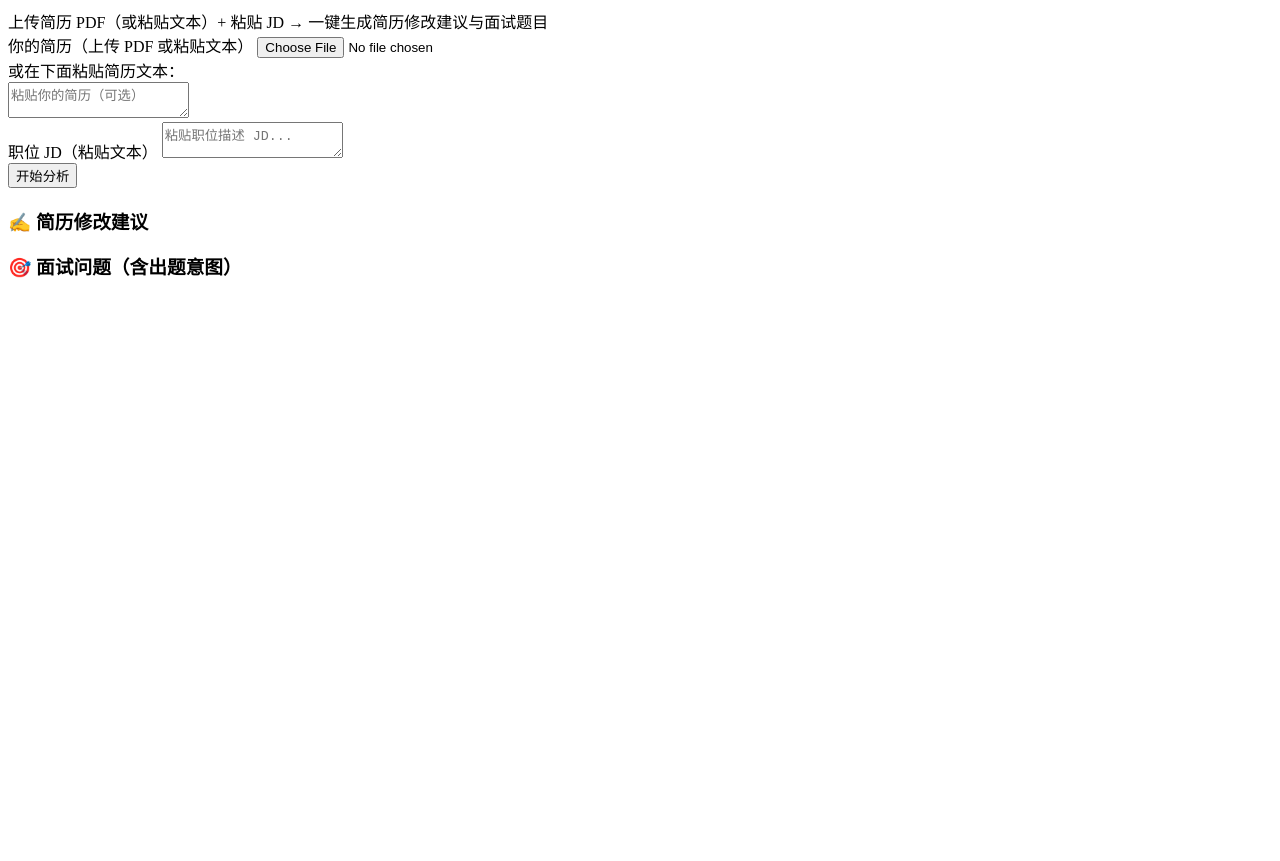
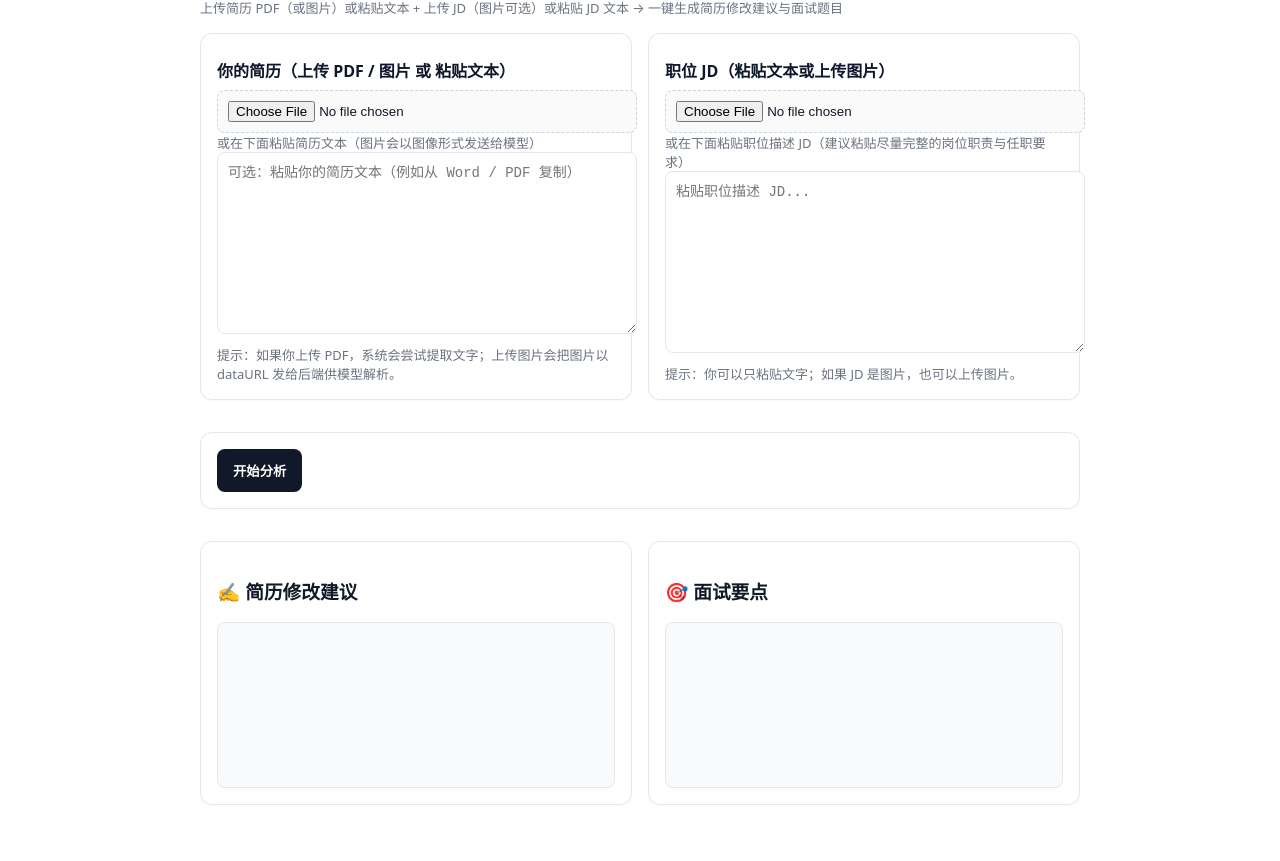
Before and after one commit to colleenchen525-coder/resume-jd-qwen, a website: page index.html in a window 1280 px wide. Shown: the part 80-941 px from the top of the page. Before the commit the page ends 800 px from the top, so only its background shows below. Drawn offline with Linux system fonts and the light colour scheme.

Commit message:
Update index.html

```diff
--- a/index.html
+++ b/index.html
@@ -3,33 +3,54 @@
 <head>
   <meta charset="UTF-8" />
   <meta name="viewport" content="width=device-width,initial-scale=1" />
-  <title>AI 简历 & JD 分析（Qwen）</title>
+  <title>AI 简历分析</title>
   <style>
-    /* 你的样式 */
+    body { font-family: system-ui, -apple-system, "Segoe UI", Roboto, Arial; max-width: 880px; margin: 40px auto; padding: 0 16px; color: #111827; }
+    h1 { font-size: 22px; margin-bottom: 6px; }
+    .card { border: 1px solid #e5e7eb; border-radius: 12px; padding: 16px; margin: 16px 0; background: #fff; box-shadow: 0 1px 2px rgba(16,24,40,0.03); }
+    .row { display: grid; gap: 12px; grid-template-columns: 1fr; }
+    label { font-weight: 600; display: block; margin: 8px 0; color: #0f172a; }
+    textarea { width: 100%; min-height: 160px; padding: 10px; border: 1px solid #e5e7eb; border-radius: 8px; resize: vertical; font-size: 14px; line-height: 1.5; }
+    input[type=file] { padding: 10px; border: 1px dashed #cbd5e1; border-radius: 8px; width: 100%; background: #fafafa; }
+    button { padding: 12px 16px; border: 0; border-radius: 8px; background: #111827; color: white; cursor: pointer; font-weight: 600; }
+    button:disabled { opacity: .6; cursor: not-allowed; }
+    .muted { color: #6b7280; font-size: 13px; }
+    .output { white-space: pre-wrap; background: #f8fafc; border-radius: 8px; padding: 12px; border: 1px solid #e5e7eb; min-height: 140px; font-size: 14px; }
+    .two { display: grid; gap: 16px; grid-template-columns: 1fr; }
+    @media (min-width: 900px) { .two { grid-template-columns: 1fr 1fr; } }
+    .small { font-size: 13px; color: #6b7280; margin-top: 6px; }
+    a.inline { color: #2563eb; text-decoration: none; }
   </style>
+
+  <!-- PDF.js for PDF->text (already used in script.js) -->
   <script src="https://cdnjs.cloudflare.com/ajax/libs/pdf.js/3.11.174/pdf.min.js" crossorigin="anonymous" referrerpolicy="no-referrer"></script>
 </head>
 <body>
-  <h1>AI 简历 & JD 分析（Qwen）</h1>
-  <div class="muted">上传简历 PDF（或粘贴文本）+ 粘贴 JD → 一键生成简历修改建议与面试题目</div>
+  <h1>AI 简历分析</h1>
+  <div class="muted">上传简历 PDF（或图片）或粘贴文本 + 上传 JD（图片可选）或粘贴 JD 文本 → 一键生成简历修改建议与面试题目</div>
 
   <div class="two">
     <div class="card">
-      <label>你的简历（上传 PDF 或粘贴文本）</label>
-      <input id="resumeFile" type="file" accept=".pdf" />
-      <div class="muted">或在下面粘贴简历文本：</div>
-      <textarea id="resumeText" placeholder="粘贴你的简历（可选）"></textarea>
+      <label>你的简历（上传 PDF / 图片 或 粘贴文本）</label>
+      <!-- 支持 PDF 与 图片 -->
+      <input id="resumeFile" type="file" accept=".pdf,image/*" />
+      <div class="muted">或在下面粘贴简历文本（图片会以图像形式发送给模型）</div>
+      <textarea id="resumeText" placeholder="可选：粘贴你的简历文本（例如从 Word / PDF 复制）"></textarea>
+      <div class="small">提示：如果你上传 PDF，系统会尝试提取文字；上传图片会把图片以 dataURL 发给后端供模型解析。</div>
     </div>
 
     <div class="card">
-      <label>职位 JD（粘贴文本）</label>
+      <label>职位 JD（粘贴文本或上传图片）</label>
+      <input id="jdFile" type="file" accept="image/*" />
+      <div class="muted">或在下面粘贴职位描述 JD（建议粘贴尽量完整的岗位职责与任职要求）</div>
       <textarea id="jdText" placeholder="粘贴职位描述 JD..."></textarea>
+      <div class="small">提示：你可以只粘贴文字；如果 JD 是图片，也可以上传图片。</div>
     </div>
   </div>
 
   <div class="card">
     <button id="analyzeBtn">开始分析</button>
-    <span id="status" class="muted" style="margin-left: 8px;"></span>
+    <span id="status" class="muted" style="margin-left: 12px;"></span>
   </div>
 
   <div class="two">
@@ -39,11 +60,12 @@
     </div>
 
     <div class="card">
-      <h3>🎯 面试问题（含出题意图）</h3>
+      <h3>🎯 面试要点</h3>
       <div id="interviewOutput" class="output"></div>
     </div>
   </div>
 
+  <!-- 你的业务脚本 -->
   <script src="./script.js"></script>
 </body>
 </html>
```
